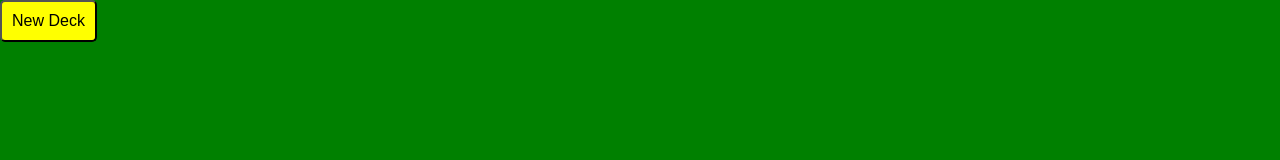
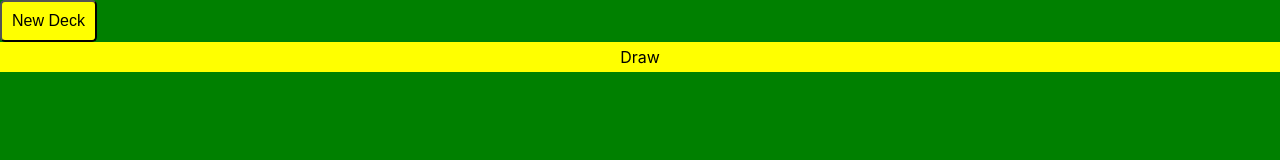
Before and after one commit to dev-ankit-mishra/DeckGame, a plain HTML site: page src/index.html in a window 1280 px wide. Drawn offline with Linux system fonts and the light colour scheme.

Commit message:
Added Draw Button

```diff
--- a/src/index.html
+++ b/src/index.html
@@ -15,7 +15,7 @@
 
         </section>
         <footer>
-            <p></p>
+            <p>Draw</p>
         </footer>
     </main>
     <script src="script.js"></script>
--- a/src/style.css
+++ b/src/style.css
@@ -11,10 +11,13 @@ body{
 }
 
 main{
+    margin: 0;
+    width: 100%;
     display: flex;
     flex-direction: column;
     height: 100vh;
     background-color: green;
+
 }
 
 header{
@@ -23,7 +26,7 @@ header{
     align-items: center;
 }
 
-header > button{
+header > button {
     border-radius: 5px;
     padding: 10px;
     background-color: yellow;
@@ -31,3 +34,9 @@ header > button{
     font-weight: 500;
     font-size: 1rem;
 }
+footer{
+    align-self: stretch;
+    text-align: center;
+    padding: 5px;
+    background-color: yellow;
+}
```
